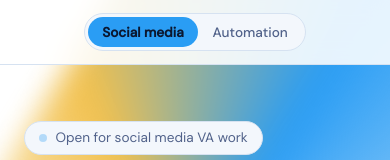
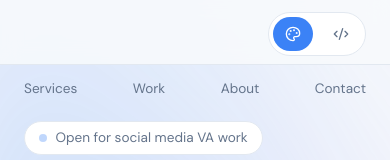
Before and after one commit to athensofgreece/lei-portfolio, a React (Vite) app: page / in a window 390 px wide. Shown: the top 160 px of the page. Built offline with nearby package versions, Linux system fonts and the light colour scheme; no server answers.

Commit message:
Improve portfolio theme and mobile navigation

```diff
--- a/src/App.jsx
+++ b/src/App.jsx
@@ -99,9 +99,15 @@ function getToolIcon(tool) {
             <li><a href="#contact">Contact</a></li>
           </ul>
           <div className="switch" role="group" aria-label="Choose portfolio focus">
-            <button aria-pressed={isSocial} onClick={(e) => switchMode('light', e)}>Social media</button>
-            <button aria-pressed={!isSocial} onClick={(e) => switchMode('dark', e)}>Automation</button>
+            <button className="social-switch" aria-label="Social Media mode" aria-pressed={isSocial} onClick={(e) => switchMode('light', e)}>
+              <Palette size={16}/><span>Social Media</span>
+            </button>
+            <button className="automation-switch" aria-label="Automation mode" aria-pressed={!isSocial} onClick={(e) => switchMode('dark', e)}>
+              <Code2 size={16} />
+              <span>Automation</span>
+            </button>
           </div>
+
         </div>
       </nav>
 
--- a/src/styles.css
+++ b/src/styles.css
@@ -5,31 +5,31 @@
 /* Light Theme (Default) */
 :root[data-theme='light'],
 :root:not([data-theme]) {
-  --bg: #ffffff;
-  --panel: #f3f7fc;
-  --line: #d6e2f1;
-  --text: #0b1730;
-  --muted: #51628a;
-  --accent: #2a9df4;
-  --accent-hover: #5ab4f7;
-  --on-accent: #0b1730;
-  --accent-text: #0b6bcb;
-  --gold: #0b1730;
+  --bg: #F8FAFC;
+  --panel: #FFFFFF;
+  --line: #E2E8F0;
+  --text: #172033;
+  --muted: #64748B;
+  --accent: #3B82F6;
+  --accent-hover: #6366F1;
+  --on-accent: #FFFFFF;
+  --accent-text: #2563EB;
+  --gold: #6366F1;
   color-scheme: light;
 }
 
 /* Dark Theme */
 :root[data-theme='dark'] {
-  --bg: #0b1730;
-  --panel: #12254d;
-  --line: #243d70;
-  --text: #eaf0fb;
-  --muted: #9fb2d3;
-  --accent: #6cb4ff;
-  --accent-hover: #93c8ff;
-  --on-accent: #0b1730;
-  --accent-text: #6cb4ff;
-  --gold: #f2c14e;
+  --bg: #0F172A;
+  --panel: #172238;
+  --line: #293750;
+  --text: #F1F5F9;
+  --muted: #A7B4CA;
+  --accent: #60A5FA;
+  --accent-hover: #818CF8;
+  --on-accent: #0F172A;
+  --accent-text: #93C5FD;
+  --gold: #A5B4FC;
   color-scheme: dark;
 }
 
@@ -182,13 +182,16 @@ nav ul a:hover {
   color: var(--text);
 }
 
+
 .switch {
   display: flex;
+  align-items: center;
   border: 1px solid var(--line);
   border-radius: 999px;
-  padding: 3px;
+  padding: 5px;
   background: var(--panel);
 }
+
 
 .switch button {
   font: 500 .85rem var(--body);
@@ -842,6 +845,7 @@ body::after {
 }
 
 
+
 /* Full-page Aurora Background */
 .nuda-gradient-aurora {
   position: fixed;
@@ -851,36 +855,42 @@ body::after {
   overflow: hidden;
   pointer-events: none;
   z-index: -1;
-  background: #ffffff;
+  background: #F8FAFC;
 }
 
 .nuda-gradient-aurora::before {
   content: "";
   position: absolute;
-  inset: -40%;
-  background: conic-gradient(
-    from 0deg at 30% 40%,
-    #2A9DF4,
-    transparent 25%,
-    #6CB4FF 45%,
-    transparent 65%,
-    #F2C14E 85%,
-    #2A9DF4
-  );
-  filter: blur(10px);
-  opacity: 100;
   inset: -20%;
+  background:
+    radial-gradient(
+      ellipse at 25% 35%,
+      rgba(59, 130, 246, 0.22) 0%,
+      transparent 55%
+    ),
+    radial-gradient(
+      ellipse at 75% 60%,
+      rgba(99, 102, 241, 0.15) 0%,
+      transparent 55%
+    ),
+    radial-gradient(
+      ellipse at 50% 85%,
+      rgba(165, 180, 252, 0.18) 0%,
+      transparent 50%
+    );
+  filter: blur(45px);
+  opacity: 0.9;
   animation: nuda-gradient-aurora-drift
-    10s ease-in-out infinite alternate;
-
+    14s ease-in-out infinite alternate;
 }
 
 @keyframes nuda-gradient-aurora-drift {
   0% {
-    transform: translate3d(-20%, 10%, 0) rotate(0deg) scale(1.2);
+    transform: translate3d(-4%, 1%, 0) scale(1);
   }
+
   100% {
-    transform: translate3d(12%, 8%, 0) rotate(40deg) scale(1.4);
+    transform: translate3d(4%, -2%, 0) scale(1.12);
   }
 }
 
@@ -889,3 +899,76 @@ body::after {
     animation: none;
   }
 }
+
+
+/* Mobile Navigation */
+@media (max-width: 600px) {
+  nav .navin {
+    flex-wrap: wrap;
+    gap: 12px;
+    padding-top: 12px;
+    padding-bottom: 12px;
+  }
+
+  nav .navin > b {
+    font-size: 1rem;
+  }
+
+  nav .navin ul {
+    order: 3;
+    width: 100%;
+    display: flex;
+    justify-content: space-between;
+    gap: 10px;
+    padding: 0;
+    margin: 0;
+    font-size: 0.85rem;
+  }
+
+  nav .switch {
+    margin-left: auto;
+    display: flex;
+    align-items: center;
+    gap: 8px;
+    padding: 4px;
+  }
+
+  nav .switch button {
+    padding: 9px 12px;
+    display: inline-flex;
+    align-items: center;
+    justify-content: center;
+    gap: 6px;
+    font-size: 0.75rem;
+  }
+
+  nav .switch button span {
+    display: none;
+  }
+
+  nav .navin ul {
+    order: 3;
+    width: 100%;
+    display: flex;
+    justify-content: space-between;
+    align-items: center;
+    gap: 8px;
+    padding: 10px 0 2px;
+    margin: 0;
+    list-style: none;
+    font-size: 0.85rem;
+  }
+
+  nav .navin ul li a {
+    white-space: nowrap;
+    text-decoration: none;
+  }
+
+}
+
+
+nav .navin .switch button {
+  display: inline-flex;
+  align-items: center;
+  gap: 3px;
+}
```
